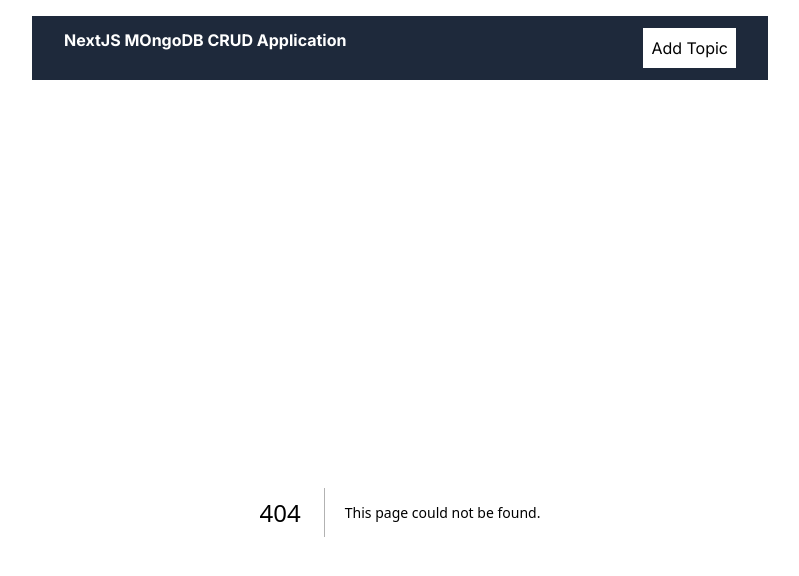
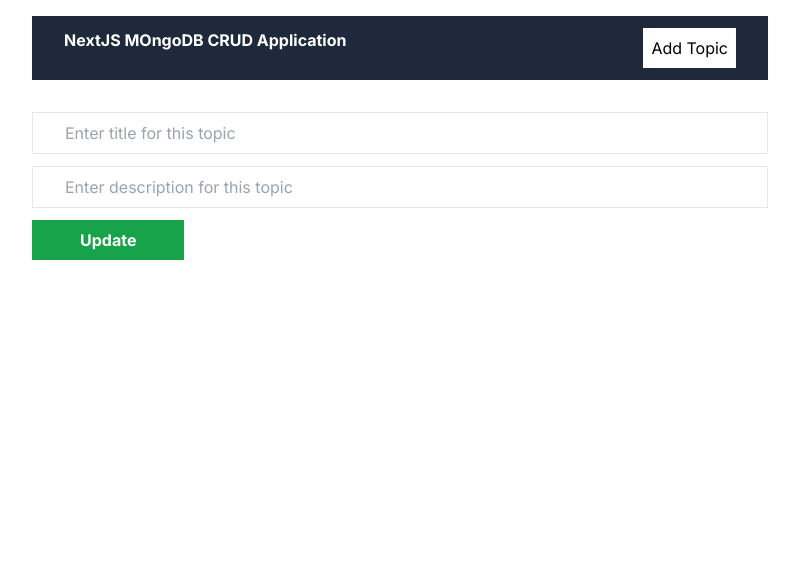
Before and after one commit to kumardeepam/next-mongodb-crud, a Next.js app: page /editTopic/123 in a window 1280 px wide. Before the commit this address had no page. Shown: the top 576 px of the page, without its empty margins (240-1039 px from the left). Built offline with nearby package versions, Linux system fonts and the light colour scheme.

Commit message:
add the editTopic page. ui part of the crud app is complete with this

```diff
--- /dev/null
+++ b/app/editTopic/[id]/page.jsx
@@ -0,0 +1,5 @@
+import EditTopicForm from '@/components/EditTopicForm';
+
+export default function editTopic() {
+  return <EditTopicForm />;
+}
--- /dev/null
+++ b/components/EditTopicForm.jsx
@@ -0,0 +1,21 @@
+export default function EditTopicForm() {
+  return (
+    <form className="flex flex-col gap-3">
+      <input
+        className="border border-slate-f00 px-8 py-2"
+        type="text"
+        placeholder="Enter title for this topic"
+      />
+
+      <input
+        className="border border-slate-f00 px-8 py-2"
+        type="text"
+        placeholder="Enter description for this topic"
+      />
+
+      <button className=" bg-green-600 font-bold text-white px-12 py-2 w-fit">
+        Update
+      </button>
+    </form>
+  );
+}
```
